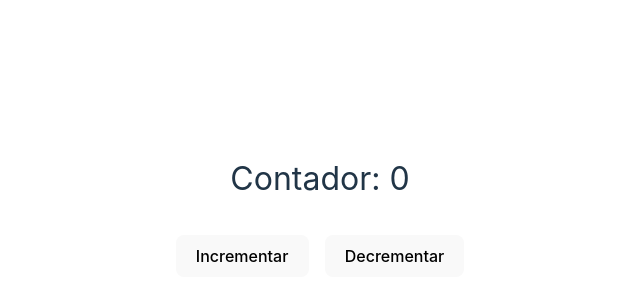
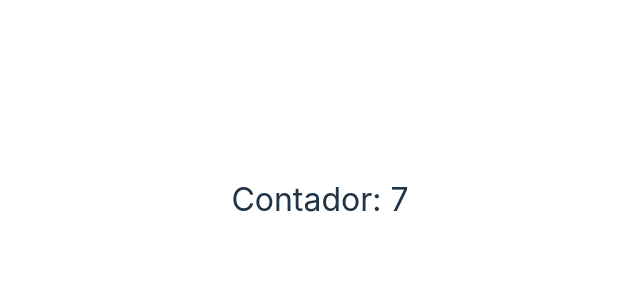
Before and after one commit to mathiassellanes/TA_1_react, a React (Vite) app: page / in a window 1280 px wide. Shown: the part 200-500 px from the top of the page, without its empty margins (320-960 px from the left). Built offline with nearby package versions, Linux system fonts and the light colour scheme.

Commit message:
parte_11

```diff
--- a/src/App.tsx
+++ b/src/App.tsx
@@ -3,21 +3,23 @@ import { useEffect, useState } from 'react'
 import './App.css'
 
 function App() {
-  const [count, setCount] = useState(0)
+  const [timerValue, setTimerValue] = useState<number>(0)
 
   useEffect(() => {
-    document.title = `Contador: ${count}`
-  }, [count])
+    const interval = setInterval(() => {
+      setTimerValue(timerValue + 1)
+    }, 1000)
+
+    return () => {
+      clearInterval(interval)
+    }
+  })
 
   return (
     <div className='app'>
       <span className='app__counter'>
-        Contador: {count}
+        Contador: {timerValue}
       </span>
-      <div className='app__buttons'>
-        <button onClick={() => setCount(count + 1)}>Incrementar</button>
-        <button onClick={() => setCount(count - 1)}>Decrementar</button>
-      </div>
     </div>
   )
 }
```
